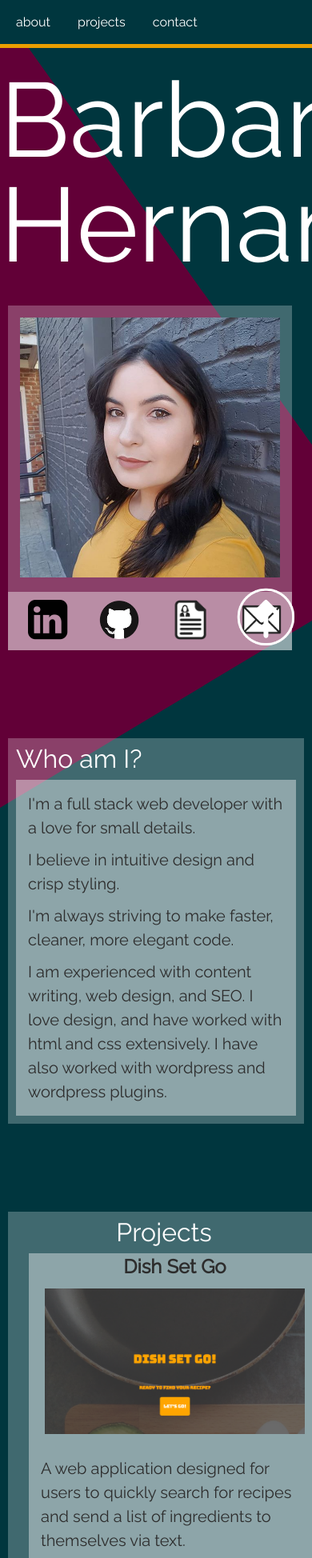
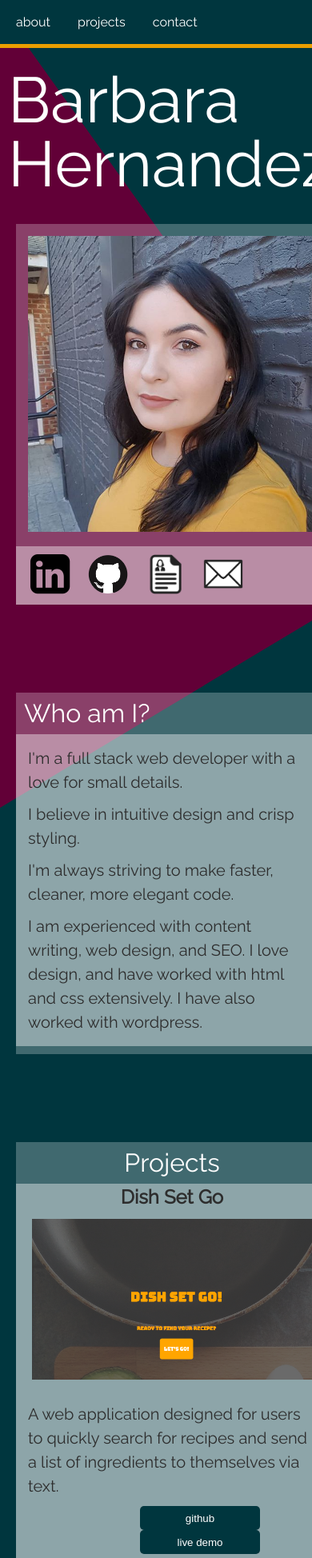
Before and after one commit to BarbaraHernandez/BarbaraHernandez.github.io, a plain HTML site: page index.html in a window 390 px wide. Shown: the top 1948 px of the page at 80% size. Drawn offline with nearby package versions, Linux system fonts and the light colour scheme.

Commit message:
basic responsive styling

```diff
--- a/assets/css/style.css
+++ b/assets/css/style.css
@@ -1,4 +1,5 @@
 body{
+    width:100%;
     background-color: #00363E;
     font-family: 'Raleway', Arial, Helvetica, sans-serif;
 }
@@ -63,8 +64,6 @@ button:hover{
     color:#fff;
     top:0px;
     padding-top: 20px;
-    /* margin-bottom: 100px;
-    position: fixed; */
 }
 
 .navlink{
@@ -101,12 +100,12 @@ button:hover{
 
 .logo{
     max-width: 50px;
-    margin: 10px 10px 10px 25px;
+    margin: 10px 10px 10px 22px;
 }
 
 .logo:hover{
-    border-radius:5px;
-    background-color: #EA9E00;
+    border-radius:15px;
+    border: solid 2px #EA9E00;
 }
 
 .full{
@@ -170,3 +169,192 @@ button:hover{
     right: 5px;
     max-width: 75px;
 }
+
+/*Responsivity*/
+
+/*smallest screens*/
+@media screen and (max-width:480px){
+    h1{
+        font-size: 2em;
+        margin-left: 10px;
+    }
+
+    img{
+        max-width: 100%;
+        margin-left:0px;
+    }
+
+    .content{
+        max-width: 100%;
+        margin-left: 0px;
+        margin-right:0px;
+    }
+
+    .block{
+        max-width: 100%;
+        margin-left: 0px;
+        margin-right:0px;
+    }
+
+    .logo{
+        margin-left: 18px;
+        margin-right: 0px;
+    }
+
+    .project{
+        max-width:100%;
+        margin-left:0px;
+    }
+
+    .preview{
+        max-width: 100%;
+        margin-right:0px;
+    }
+
+    button{
+        width: 120px;
+    }
+
+    .hi-viz{
+        font-size: 1.5em;
+    }
+
+    .contact{
+        max-width: 95%;
+    }
+
+    .map{
+        display:none;
+    }
+
+    #top-icon{
+        position: absolute;
+        right:10px;
+        top:3050px;
+    }
+}
+
+/*mid-size screens*/
+@media screen and (max-width:800px){
+    h1{
+        font-size: 3em;
+        margin-left: 10px;
+    }
+
+    img{
+        max-width: 100%;
+        margin-left:0px;
+    }
+
+    .content{
+        max-width: 100%;
+        margin-left: 0px;
+        margin-right:0px;
+    }
+
+    .block{
+        max-width: 100%;
+        margin-left: 0px;
+        margin-right:0px;
+    }
+
+    .logo{
+        margin-left: 18px;
+        margin-right: 0px;
+    }
+
+    .project{
+        max-width:100%;
+        margin-left:0px;
+    }
+
+    .preview{
+        max-width: 100%;
+        margin-right:0px;
+    }
+
+    button{
+        width: 120px;
+    }
+
+    .hi-viz{
+        font-size: 1.5em;
+    }
+
+    .contact{
+        max-width: 95%;
+    }
+
+    .map{
+        display:none;
+    }
+
+    #top-icon{
+        position: absolute;
+        right:10px;
+        top:3350px;
+    }
+}
+
+@media screen and (min-width:675px){
+    img{
+        margin-left:15px;
+    }
+}
+
+@media screen and (max-width:1200px){
+    h1{
+        font-size: 5em;
+        margin-left: 10px;
+    }
+
+    img{
+        max-width: 100%;
+        margin-left:15px;
+    }
+
+    .content{
+        max-width: 100%;
+        margin-left: 20px;
+        margin-right:0px;
+    }
+
+    .block{
+        max-width: 100%;
+        margin-left: 0px;
+        margin-right:0px;
+    }
+
+    .logo{
+        margin-left: 18px;
+        margin-right: 0px;
+    }
+
+    .project{
+        max-width:100%;
+        margin-left:0px;
+    }
+
+    .preview{
+        max-width: 95%;
+    }
+
+    button{
+        width: 150px;
+        margin-left:150px;
+    }
+
+    .hi-viz{
+        font-size: 1.5em;
+    }
+
+    .contact{
+        max-width: 90%;
+    }
+
+    #top-icon{
+        position: absolute;
+        right:10px;
+        top:4350px;
+    }
+}
--- a/index.html
+++ b/index.html
@@ -46,7 +46,7 @@
                     <p>I believe in intuitive design and crisp styling.</p>
                     <p>I'm always striving to make faster, cleaner, more elegant code.</p>
                     <p>
-                        I am experienced with content writing, web design, and SEO. I love design, and have worked with html and css extensively. I have also worked with wordpress and wordpress plugins.
+                        I am experienced with content writing, web design, and SEO. I love design, and have worked with html and css extensively. I have also worked with wordpress.
                     </p>
                 </div>
 
@@ -106,9 +106,4 @@
         <!--jump to top icon-->
         <a href="#navbar"><img id="top-icon" src="assets/images/toparrow.png"></a>
 
-
-        <!--script src links-->
-        <script src="https://ajax.googleapis.com/ajax/libs/jquery/3.3.1/jquery.min.js"></script>
-        <script src="assets/javascript/main.js"></script>
-    </body>
 </html>
```
